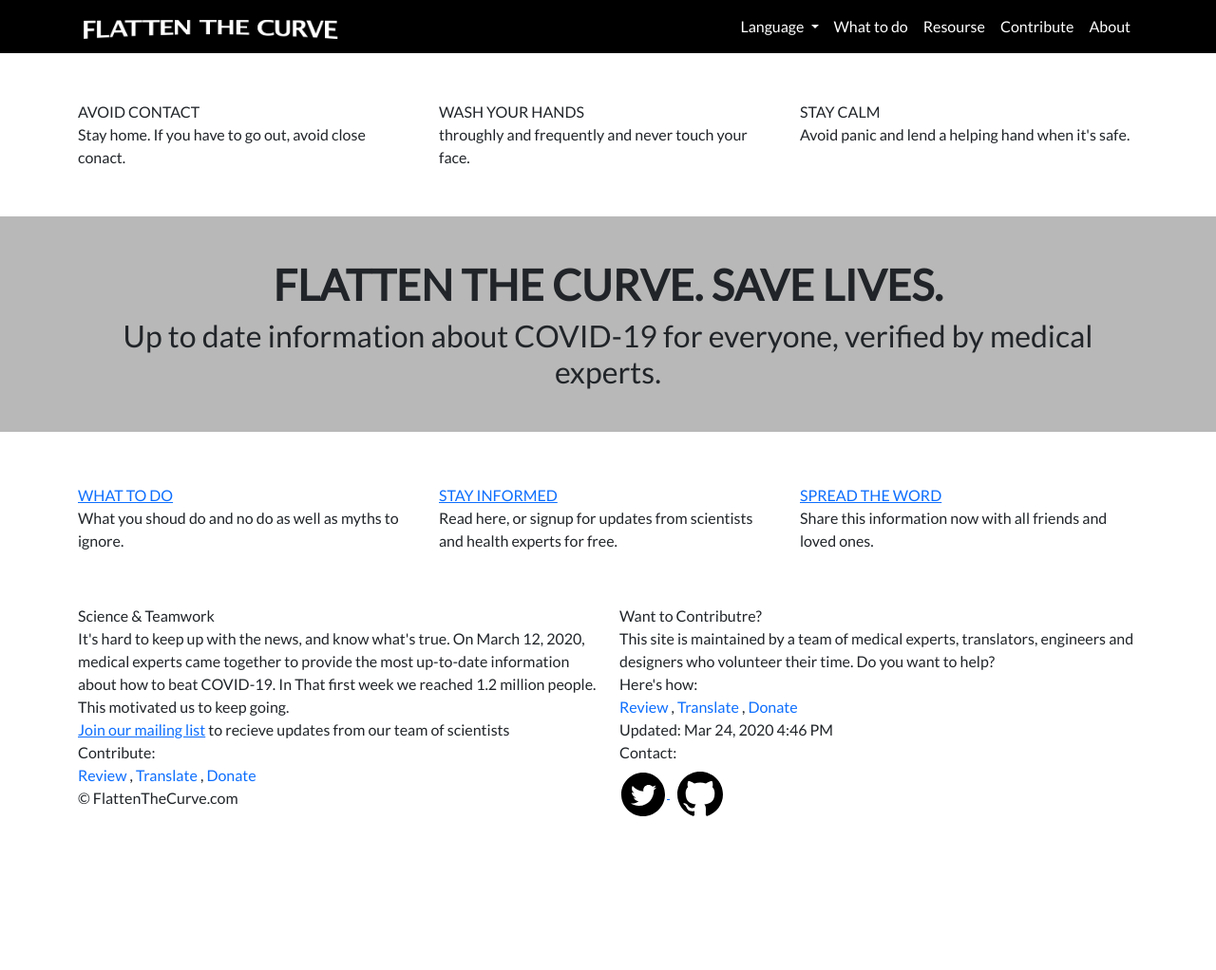
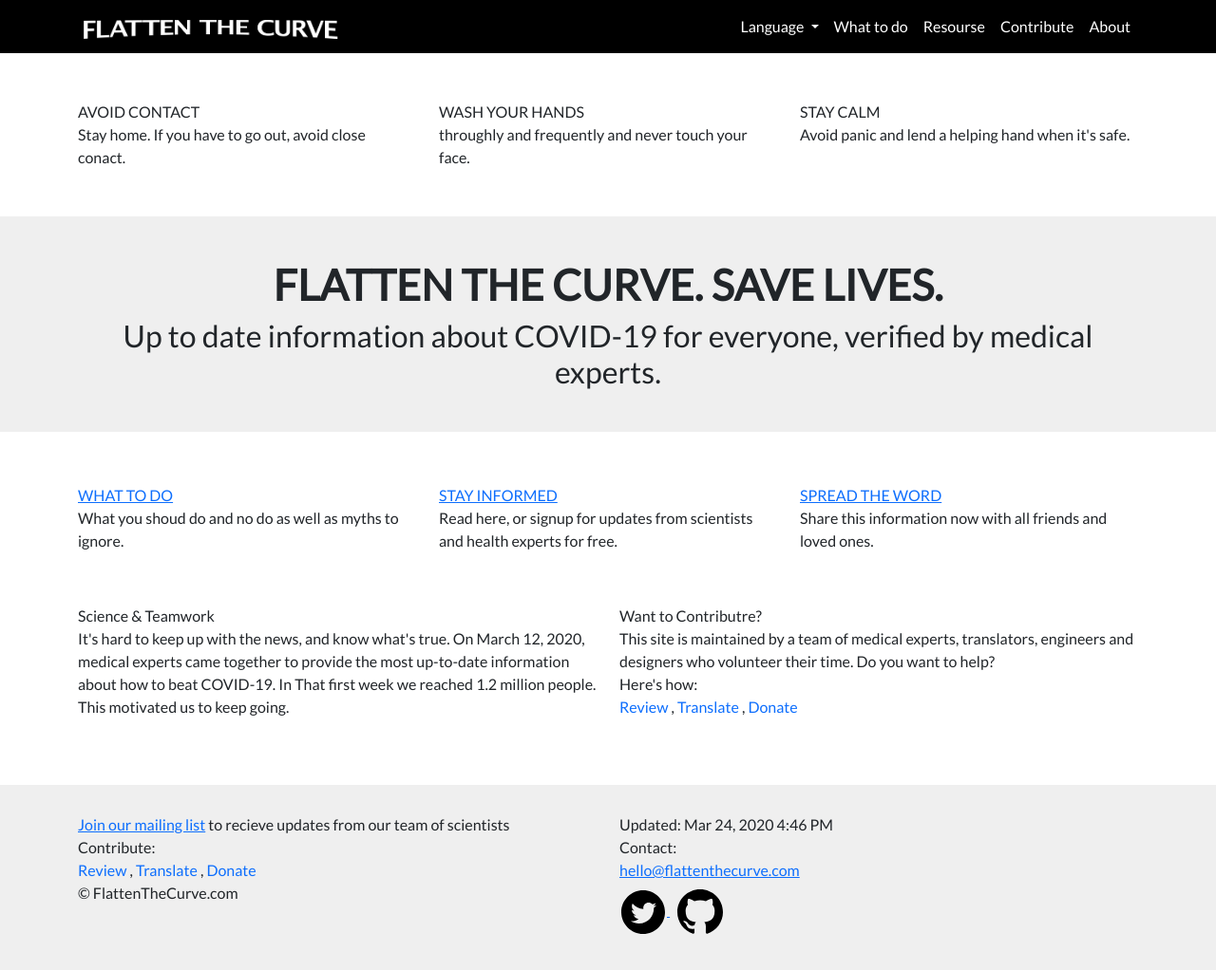
Before and after one commit to SvetlanaCher/Flatten-the-curve, a plain HTML site: page index.html in a window 1280 px wide. Shown: the whole page at 95% size. Before the commit the page ends 869 px from the top, so only its background shows below. Drawn offline with nearby package versions, Linux system fonts and the light colour scheme; files that its build step writes are made by us from their sources.

Commit message:
Redaction 1

```diff
--- a/css/style.css
+++ b/css/style.css
@@ -31,7 +31,7 @@ p {
 }
 
 .main-sec {
-    background-color: #b9b8b8;
+    background-color: #EFEFEF;
     padding: 45px 0 35px 0;
 }
 
@@ -49,6 +49,20 @@ h1 {
     justify-content: space-around;
 }
 
+.info-sect {
+    padding-bottom: 70px;
+}
+
 .info-link {
     text-decoration: none;
 }
+
+.footer-sect {
+    background-color: #EFEFEF;
+    height: 240px;
+    padding-top: 30px;
+}
+
+.footer-container {
+    display: flex;
+}
--- a/index.html
+++ b/index.html
@@ -99,14 +99,18 @@
         <div class="container">
           <div class="row">
             <div class="col-sm-6">
+              <div class="info-block">
               <p class="info-head">Science & Teamwork</p>
-              <p>It's hard to keep up with the news, and know what's true. On March 12, 2020, medical experts came together to provide the most up-to-date information about how to beat COVID-19. In That first week we reached 1.2 million people. This motivated us to keep going.</p>
+              <p class="info-text">It's hard to keep up with the news, and know what's true. On March 12, 2020, medical experts came together to provide the most up-to-date information about how to beat COVID-19. In That first week we reached 1.2 million people. This motivated us to keep going.</p>
+            </div>
             </div>
             <div class="col-sm-6">
+              <div class="info-block">
               <p class="info-head">Want to Contributre?</p>
-              <p>This site is maintained by a team of medical experts, translators, engineers and designers who volunteer their time. Do you want to help?</p>
-              <p>Here's how:</p>
+              <p class="info-text">This site is maintained by a team of medical experts, translators, engineers and designers who volunteer their time. Do you want to help?</p>
+              <p class="info-text">Here's how:</p>
               <a href="" class="info-link">Review</a> <span>, </span> <a href="" class="info-link">Translate</a> <span>, </span> <a href="" class="info-link">Donate</a>
+            </div>
             </div>
           </div>
         </div>
@@ -118,17 +122,23 @@
       <div class="container">
         <div class="row">
           <div class="col-sm-6">
-            <p><a href="">Join our mailing list</a> to recieve updates from our team of scientists</p>
-            <p>Contribute:</p>
+            <div class="footer-menu">
+            <p class="1"><a href="">Join our mailing list</a> to recieve updates from our team of scientists</p>
+            <p class="2">Contribute:</p>
             <a href="" class="info-link">Review</a> <span>, </span> <a href="" class="info-link">Translate</a> <span>, </span> <a href="" class="info-link">Donate</a>
-            <p> &#169 FlattenTheCurve.com</p>
+            <p class="3"> &copy; FlattenTheCurve.com</p>
+            </div>
           </div>
           <div class="col-sm-6">
-            <p>Updated: Mar 24, 2020 4:46 PM</p>
-            <p>Contact:</p>
-            <a href="mailto:hello@flattenthecurve.com"></a>
+            <div class="footer-contacts">
+            <p class="1">Updated: Mar 24, 2020 4:46 PM</p>
+            <p class="2">Contact:</p>
+            <a href="mailto:hello@flattenthecurve.com">hello@flattenthecurve.com</a>
+            <div class="footer-links">
             <a href="http://twitter.com"> <img src="img/icons8-twitter-circled.svg" alt=""> </a>
             <a href="http://github.com"> <img src="img/icons8-github.svg" alt=""> </a>
+            </div>
+            </div>
           </div>
 
         </div>
```
